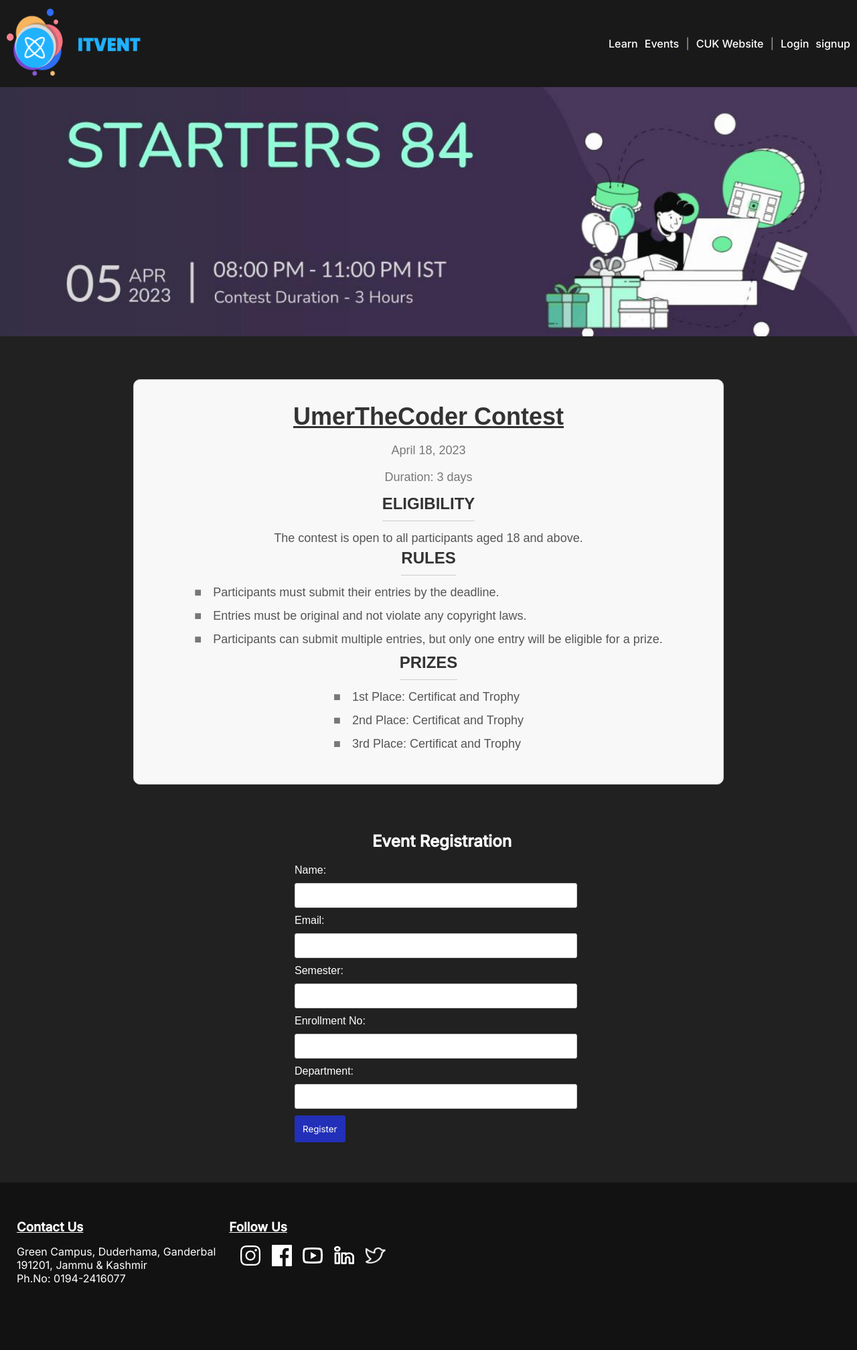
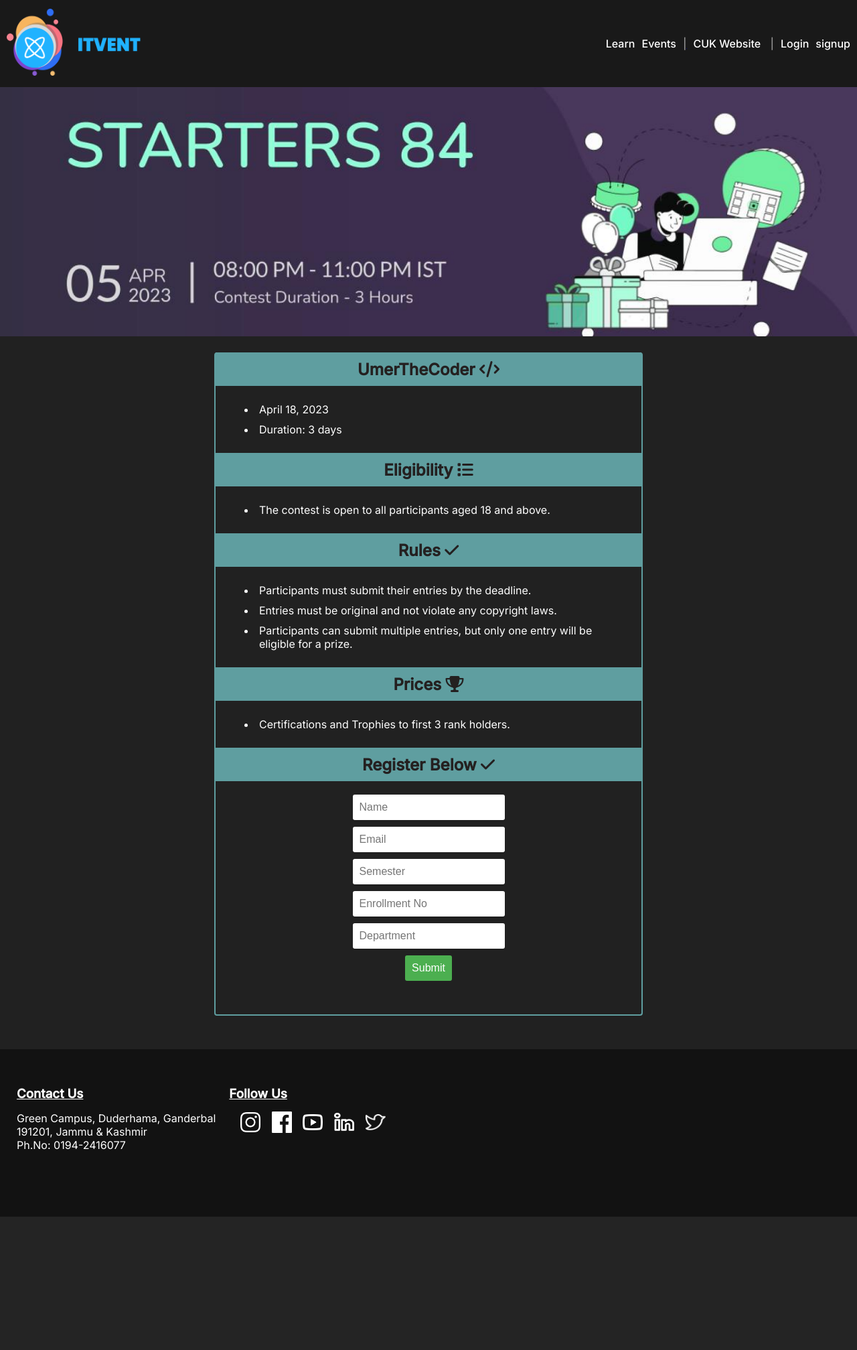
Before and after one commit to syedDayim/Event-management-web-application, a Django app: page /events/ in a window 1280 px wide. Shown: the whole page at 67% size. After the commit the page ends 1816 px from the top, so only its background shows below. Run offline with Django 4.2, Linux system fonts and the light colour scheme; some libraries are stand-ins or nearby versions.

```diff
--- a/events/forms.py
+++ b/events/forms.py
@@ -2,8 +2,20 @@ from django import forms
 
 
 class EventRegistrationForm(forms.Form):
-    name = forms.CharField()
-    email = forms.CharField()
-    semester = forms.CharField()
-    enrollment_no = forms.CharField()
-    department = forms.CharField()
+    name = forms.CharField(label="", widget=forms.TextInput(attrs={'class': 'name-field'}))
+
+    email = forms.CharField(label="", widget=forms.EmailInput(attrs={'class': 'email-field'}))
+
+    semester = forms.CharField(label="", widget=forms.TextInput(attrs={'class': 'semester-field'}))
+
+    enrollment_no = forms.CharField(label="", widget=forms.TextInput(attrs={'class': 'enrollment'}))
+
+    department = forms.CharField(label="", widget=forms.TextInput(attrs={'class': 'department-field'}))
+
+    def __init__(self, *args, **kwargs):
+        super(EventRegistrationForm, self).__init__(*args, **kwargs)
+        self.fields['name'].widget.attrs['placeholder'] = 'Name'
+        self.fields['email'].widget.attrs['placeholder'] = 'Email'
+        self.fields['semester'].widget.attrs['placeholder'] = 'Semester'
+        self.fields['enrollment_no'].widget.attrs['placeholder'] = 'Enrollment No'
+        self.fields['department'].widget.attrs['placeholder'] = 'Department'
--- a/events/static/events/css/event-style.css
+++ b/events/static/events/css/event-style.css
@@ -1,12 +1,15 @@
 .event-container{
     background-color: #212121;
     margin-top: 130px;
+    padding-bottom: 50px;
     /* border: 2px solid red; */
 
      /* Set the width of the div as needed */
      /* Set the height of the div as needed */
 
 }
+
+
 
 .event-container > img{
     max-width: 100%; /* Make the image width fit into the div */
@@ -25,175 +28,174 @@
     cursor: pointer;
 }
 
-.event-button-container{
-    padding: 30px;
+
+
+.contest{
+  font-family: inter;
+  border-radius: 4px;
+  border: 2px solid cadetblue;
+  border-top: 2px;
+  height: auto;
+  margin-top: 20px;
+  margin-left: 25%;
+  margin-right: 25%;
+
+  padding-bottom: 30px;
 }
 
-.registration-form {
 
-    max-width: 400px;
-    margin: 0 auto;
-    padding: 50px;
-
-    border-radius: 5px;
+.main{
+  /* border: 2px solid rgb(43, 255, 0); */
+  height: 50px;
+  display: flex;
+  align-items: center;
+  justify-content: center;
+  color: rgb(36, 32, 32);
+  background-color: cadetblue;
 }
 
-.registration-form h2 {
-    text-align: center;
-    color:#fff;
-    width: 100%;
-    font-family: inter;
+
+.body{
   padding: 20px;
 }
 
-.registration-form label,
-.registration-form input,
-.registration-form button {
-    display: block;
-    width: 100%;
-    margin-bottom: 10px;
-}
+.body > ul > li{
+  padding: 5px;
+  color: #FFF;
 
-.registration-form label {
-    font-family: Arial, Helvetica, sans-serif;
-}
-
-.registration-form input,
-.registration-form button {
-    padding: 10px;
-    border: 1px solid #ccc;
-    border-radius: 3px;
-}
-
-.registration-form button {
-    width: auto;
-    background-color: #2331cde1;
-    color: rgb(255, 255, 255);
-    padding: 12px;
-    border: 0;
-    font-family: inter;
 
 }
 
-.registration-form button:hover{
 
+/*
+.form-container {
+  background-color: #15172b;
+  border-radius: 20px;
+  box-sizing: border-box;
+  height: auto;
+  padding: 20px;
 
-    color: #fff;
-    cursor: pointer;
-    font-family: inter;
-
-}
-#form-feild::placeholder{
-  color: black;
-}
-
-.form-name{
-  color: white;
-}
-
-
-
-
-
-
-
-  /* Container for contest details */
-  .contest-details {
+  margin-top:30px;
+  margin-left: 25%;
+  margin-right: 25%;
   display: flex;
   flex-direction: column;
   align-items: center;
   justify-content: center;
-    width: 100%;
-    max-width: 800px;
-    margin: 0 auto;
-    padding: 40px;
-    font-family: Arial, sans-serif;
-    background-color: #f8f8f8;
-    border: 1px solid #ccc;
-    border-radius: 10px;
-    line-height: 30px;
 }
 
-  /* Contest title */
-  .contest-title {
-    font-size: 36px;
-    font-weight: bold;
-    margin: 0 0 20px;
-    color: #333;
-    text-decoration: underline;
-  }
-
-  /* Contest information */
-  .contest-info {
-    display: flex;
-    flex-wrap: wrap;
-    justify-content: space-between;
+.form-container input[type="text"],
+.form-container input[type="email"] {
+  background-color: #303245;
+  border-radius: 12px;
+  border: 0;
+  box-sizing: border-box;
+  color: #eee;
+  font-size: 18px;
+  height: 50px;
+  outline: 0;
+  padding: 4px 20px 0;
+  width: 100%;
   margin-bottom: 20px;
 }
 
-  /* Contest date and duration */
-  .contest-date, .contest-duration {
-    font-size: 18px;
-    margin-bottom: 10px;
-    color: #777;
+.form-container input[type="text"]::placeholder,
+.form-container input[type="email"]::placeholder {
+  color: #65657b;
+  font-family: sans-serif;
+  font-size: 14px;
+  line-height: 14px;
+  pointer-events: none;
+  position: absolute;
+  left: 20px;
+  top: 20px;
+  transform-origin: 0 50%;
+  transition: transform 200ms, color 200ms;
 }
 
-  /* Sections */
-  .section {
-    margin-bottom: 20px;
+.form-container input[type="text"]:focus,
+.form-container input[type="email"]:focus {
+  outline: none;
+  background-color: #303245;
+  color: #eee;
+  border-color: #dc2f55;
+  box-shadow: 0px 0px 4px #dc2f55;
+}
+
+.form-container input[type="text"]:focus::placeholder,
+.form-container input[type="email"]:focus::placeholder {
+  transform: translateY(-30px) translateX(10px) scale(0.75);
+  color: #dc2f55;
+}
+
+.form-container input[type="text"]:not(:placeholder-shown):invalid,
+.form-container input[type="email"]:not(:placeholder-shown):invalid {
+  border-color: #dc2f55;
+  box-shadow: 0px 0px 4px #dc2f55;
+}
+
+.form-container input[type="submit"] {
+  background-color: #08d;
+  border-radius: 12px;
+  border: 0;
+  box-sizing: border-box;
+  color: #eee;
+  cursor: pointer;
+  font-size: 18px;
+  height: 50px;
+  margin-top: 38px;
+  outline: 0;
+  text-align: center;
   width: 100%;
 }
 
-  /* Section title */
-  .section-title {
-    font-size: 24px;
-    font-weight: bold;
-    margin: 0 0 10px;
-    color: #333;
-    text-transform: uppercase;
-    border-bottom: 1px solid #ccc;
-    padding-bottom: 10px;
+.form-container input[type="submit"]:active {
+  background-color: #06b;
 }
 
-  /* Section content */
-  .section-content {
-    font-size: 18px;
-    margin: 0;
-    padding: 0;
-    list-style-type: none;
-    color: #555;
+.form-container th,
+.form-container td {
+  padding: 10px;
+}
+ */
+
+
+
+ .form-container {
+  max-width: 500px;
+  margin: 0 auto;
+  padding: 20px;
+  /* background-color: #f1f1f1; */
+  border-radius: 5px;
 }
 
-  /* Section content list items */
-  .section-content li {
-    margin-bottom: 5px;
+.form-container form {
   display: flex;
-    align-items: center;
+  flex-direction: column;
+  align-items:center ;
 }
 
-  /* Section content bullet points */
-  .section-content li:before {
-    content: "\25A0"; /* Add square bullet point */
-    display: inline-block;
-    width: 1em;
-    margin-right: 10px;
-    color: #777;
+.form-container input[type=text],
+.form-container input[type=email] {
+  padding: 10px;
+  margin-bottom: 10px;
+  border: none;
+  border-radius: 3px;
+  background-color: #fff;
+  box-shadow: 0px 2px 2px rgba(0,0,0,0.1);
+  font-size: 16px;
 }
 
-  /* Prizes list */
-  .section-content ul {
-    padding-left: 20px;
+.form-container input[type=submit] {
+  background-color: #4CAF50;
+  color: white;
+  border: none;
+  border-radius: 3px;
+  padding: 10px;
+  font-size: 16px;
+  cursor: pointer;
 }
 
-  /* Prize items */
-  .section-content li ul li {
-    list-style-type: square;
-    margin-bottom: 0;
-    color: #555;
+.form-container input[type=submit]:hover {
+  background-color: #3e8e41;
 }
-
-  /* Prize amounts */
-  .section-content li ul li:before {
-    content: "";
-    display: none; /* Remove bullet point */
-  }
--- a/events/templates/events/events.html
+++ b/events/templates/events/events.html
@@ -1,77 +1,97 @@
-{% extends 'homepage/base.html' %}
-{% load static %}
-{% block styleblock %} <link rel="stylesheet" href="{% static 'events/css/event-style.css' %}"> {% endblock styleblock %}
+{% extends 'homepage/base.html' %} {% load static %}
 
 
+{% block styleblock %}
+
+<link rel="stylesheet" href="{% static 'events/css/event-style.css' %}" />
+
+{% endblock styleblock %}
+<style>
+  table {
+    color: red;
+  }
+</style>
 
 {% block mainpage %}
 
 <div class="event-container">
-    <img src="{% static 'events/images/banner.png' %}" widthalt="">
+  <img src="{% static 'events/images/banner.png' %}" widthalt="" />
 
-    <div class="event-button-container">
+  <div class="contest">
+    <div class="acb">
+      <div class="main">
+        <h2>UmerTheCoder <i class="fa-solid fa-code"></i></h2>
+      </div>
 
+      <div class="body">
+        <ul>
+          <li>April 18, 2023</li>
+          <li>Duration: 3 days</li>
+        </ul>
+      </div>
+      {% comment %} ----------------------------------- {% endcomment %}
+      <div class="main">
+        <h2>Eligibility <i class="fa-solid fa-list"></i></h2>
+      </div>
+
+      <div class="body">
+        <ul>
+          <li>The contest is open to all participants aged 18 and above.</li>
+        </ul>
+      </div>
+      {% comment %} ----------------------------------------- {% endcomment %}
+
+      <div class="main">
+        <h2>Rules <i class="fa-solid fa-check"></i></h2>
+      </div>
+
+      <div class="body">
+        <ul>
+          <li>Participants must submit their entries by the deadline.</li>
+          <li>Entries must be original and not violate any copyright laws.</li>
+          <li>
+            Participants can submit multiple entries, but only one entry will be
+            eligible for a prize.
+          </li>
+        </ul>
+      </div>
+      {% comment %} ------------------------------------- {% endcomment %}
+
+      <div class="main">
+        <h2>Prices <i class="fa-solid fa-trophy"></i></h2>
+      </div>
+
+      <div class="body">
+        <ul>
+          <li>Certifications and Trophies to first 3 rank holders.</li>
+        </ul>
+      </div>
     </div>
 
 
+    <div class="main">
+      <h2>Register Below <i class="fa-solid fa-check"></i></h2>
+    </div>
 
-    <div class="contest-details">
-        <h2 class="contest-title">UmerTheCoder Contest</h2>
-        <p class="contest-date">April 18, 2023</p>
-        <p class="contest-duration">Duration: 3 days</p>
-        <h3 class="section-title">Eligibility</h3>
-        <p class="section-content">The contest is open to all participants aged 18 and above.</p>
-        <h3 class="section-title">Rules</h3>
-        <ul class="section-content">
-          <li>Participants must submit their entries by the deadline.</li>
-          <li>Entries must be original and not violate any copyright laws.</li>
-          <li>Participants can submit multiple entries, but only one entry will be eligible for a prize.</li>
-        </ul>
-        <h3 class="section-title">Prizes</h3>
-        <ul class="section-content">
-          <li>1st Place: Certificat and Trophy</li>
-          <li>2nd Place: Certificat and Trophy</li>
-          <li>3rd Place: Certificat and Trophy</li>
-        </ul>
-      </div>
+    {% comment %} Contest Info ends {% endcomment %}
 
 
+    <div class="form-container">
+
+      <form action="" method="POST">
+
+        {% csrf_token %}
 
 
+          {{ form.as_p }}
 
 
+        <input type="submit" value="Submit" />
+      </form>
+    </div>
+  </div>
 
-
-
-
-
-    <div class="registration-form">
-        <h2>Event Registration</h2>
-        <form method="post">
-            {% csrf_token %}
-            <label id="form-feild" placeholder="hello" for="{{ form.name.id_for_label }}"><span class="form-name">Name:</span></label>
-            {{ form.name }}
-            <label id="form-feild" for="{{ form.email.id_for_label }}"><span class="form-name">Email:</span></label>
-            {{ form.email }}
-            <label id="form-feild" for="{{ form.semester.id_for_label }}"><span class="form-name">Semester:</span></label>
-            {{ form.semester }}
-            <label id="form-feild" for="{{ form.enrollment_no.id_for_label }}"><span class="form-name">Enrollment No:</span></label>
-            {{ form.enrollment_no }}
-            <label id="form-feild" for="{{ form.enrollment_no.id_for_label }}"><span class="form-name">Department:</span></label>
-            {{ form.department }}</span>
-            <button type="submit"><span class="form-name">Register</button>
-        </form>
-    </div>
 
 </div>
 
-
-
-
-
-
-
-
-
-
 {% endblock mainpage %}
--- a/events/urls.py
+++ b/events/urls.py
@@ -2,4 +2,5 @@ from django.urls import path
 from . import views
 urlpatterns = [
     path('', views.events, name='events'),
+    path('sucess/', views.registrationSuccess, name='sucess'),
 ]
--- a/events/views.py
+++ b/events/views.py
@@ -1,6 +1,10 @@
 from django.shortcuts import render
 from .forms import EventRegistrationForm
 # Create your views here.
+def registrationSuccess(request):
+    return render(request, 'events/success.html',{})
+
+
 def events(request):
     form = EventRegistrationForm()
     return render(request, 'events/events.html', {'form': form})
--- a/homepage/templates/homepage/base.html
+++ b/homepage/templates/homepage/base.html
@@ -11,6 +11,10 @@
     <link rel="stylesheet" href={% static "homepage/css/navbar.css" %}>
     <link rel="stylesheet" href={% static "homepage/css/footer.css" %}>
     <link rel="stylesheet" href={% static "homepage/css/main-page.css" %}>
+{% comment %}
+    <link href="https://cdn.jsdelivr.net/npm/bootstrap@5.3.0-alpha3/dist/css/bootstrap.min.css" rel="stylesheet" integrity="sha384-KK94CHFLLe+nY2dmCWGMq91rCGa5gtU4mk92HdvYe+M/SXH301p5ILy+dN9+nJOZ" crossorigin="anonymous">
+    <script src="https://cdn.jsdelivr.net/npm/bootstrap@5.3.0-alpha3/dist/js/bootstrap.bundle.min.js" integrity="sha384-ENjdO4Dr2bkBIFxQpeoTz1HIcje39Wm4jDKdf19U8gI4ddQ3GYNS7NTKfAdVQSZe" crossorigin="anonymous"></script> {% endcomment %}
+
     {% block styleblock %}{% endblock styleblock %}
     <link rel="preconnect" href="https://fonts.googleapis.com">
     <link rel="preconnect" href="https://fonts.gstatic.com" crossorigin>
@@ -26,5 +30,9 @@
 
         {% include 'homepage/footer.html' %}
     </div>
+
+    {% comment %} <script src="https://cdn.jsdelivr.net/npm/@popperjs/core@2.11.7/dist/umd/popper.min.js" integrity="sha384-zYPOMqeu1DAVkHiLqWBUTcbYfZ8osu1Nd6Z89ify25QV9guujx43ITvfi12/QExE" crossorigin="anonymous"></script>
+    <script src="https://cdn.jsdelivr.net/npm/bootstrap@5.3.0-alpha3/dist/js/bootstrap.min.js" integrity="sha384-Y4oOpwW3duJdCWv5ly8SCFYWqFDsfob/3GkgExXKV4idmbt98QcxXYs9UoXAB7BZ" crossorigin="anonymous"></script> {% endcomment %}
+    <script src="https://kit.fontawesome.com/a5fb1509ae.js" crossorigin="anonymous"></script>
 </body>
 </html>
--- a/homepage/templates/homepage/nav.html
+++ b/homepage/templates/homepage/nav.html
@@ -5,7 +5,7 @@
         <li><a href="{% url 'learn' %}">Learn</li>
         <li><a href="{% url 'events' %}">Events</li>
         <p class="nav-link-saperator"> | </p>
-        <li><a class="cuk-redirect-link" href="https://www.cukashmir.ac.in/" target="_blank">CUK Website</a></li>
+        <li><a class="cuk-redirect-link" href="https://www.cukashmir.ac.in/" target="_blank">CUK Website</a> <i class="fa-solid fa-down-right fa-flip-vertical"></i> </li>
         <p class="nav-link-saperator"> | </p>
         <li>Login</li>
         <li>signup<li>
```
Also changed, not shown: events/templates/events/success.html (added, +36 -0 lines). Lines whose indentation alone changed are shown as unchanged.
